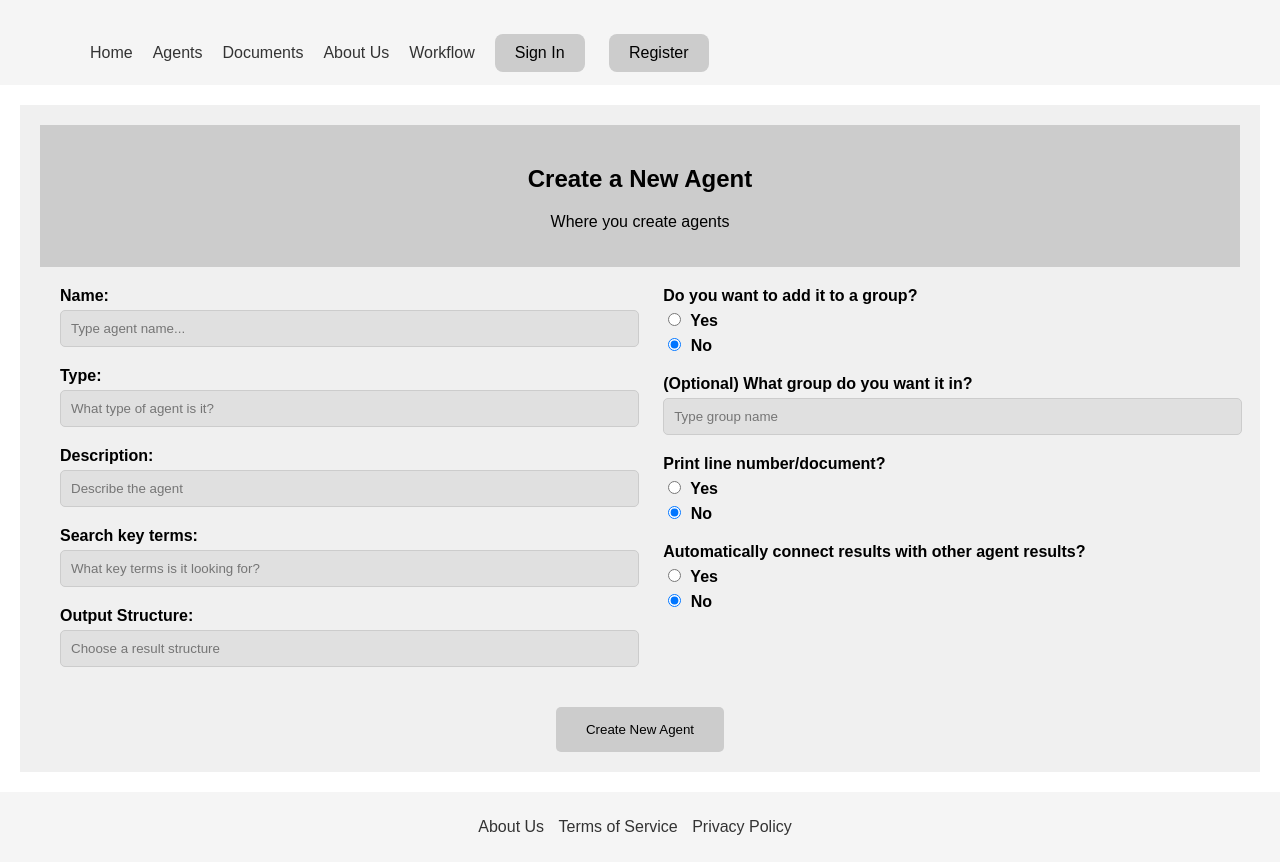
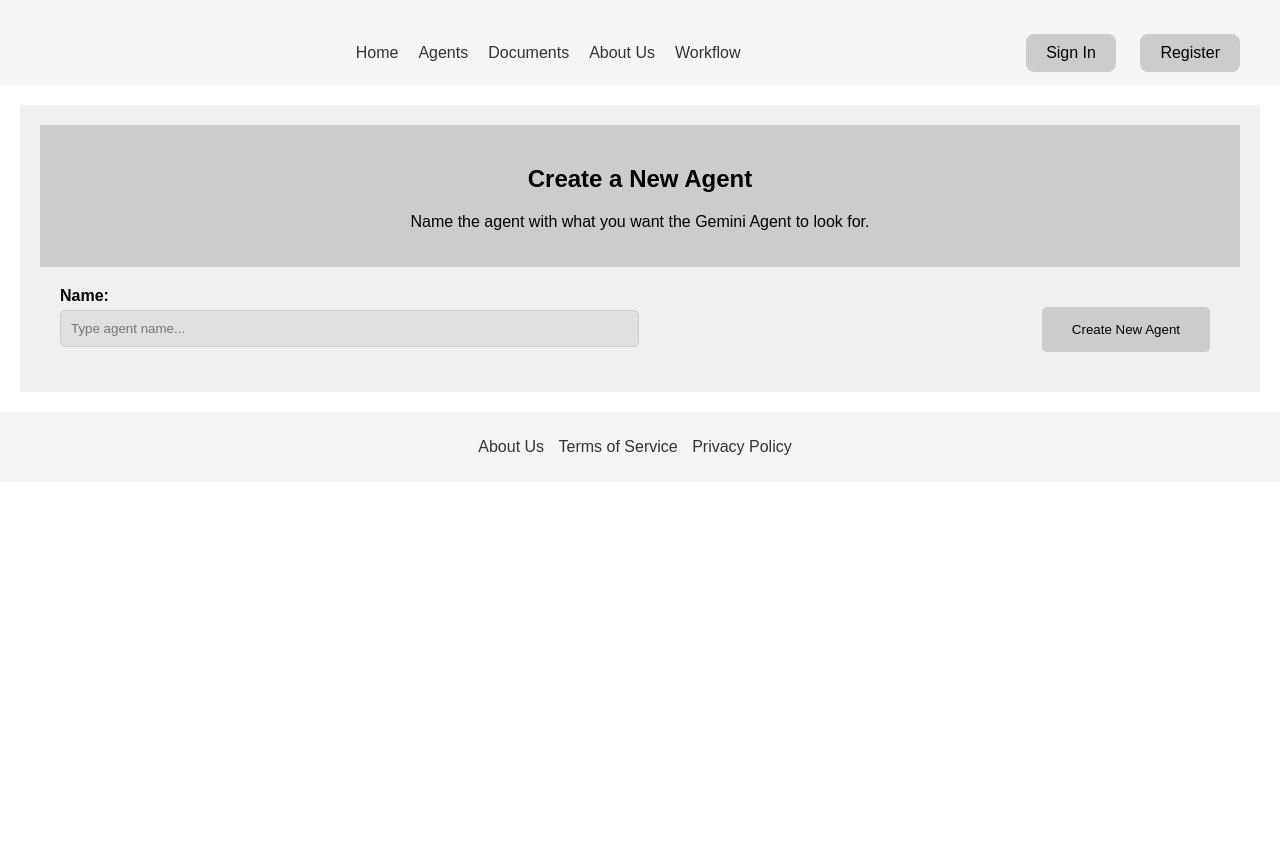
Before and after one commit to mmetwaly-purdue/CNIT581_Web_Development, a Django app: page /create/ in a window 1280 px wide. After the commit the page ends 455 px from the top, so only its background shows below. Run offline with Django 5.2, Linux system fonts and the light colour scheme.

Commit message:
extra stuff

```diff
--- a/multi_agent_project/agents/views.py
+++ b/multi_agent_project/agents/views.py
@@ -52,13 +52,10 @@ def documents_page(request):
 
     return render(request, 'documents.html', {'documents': documents, 'search_query': search_query})
 
-@login_required
 def workflow_page(request):
-    # Simulate logged-in state and pass workflow data
-    logged_in = True  # Replace with actual authentication check
     return render(request, 'user_workflow_page.html', {
-        "logged_in": logged_in,
-        "documents": workflow_data,  # Pass the workflow data to the template
+        "logged_in": request.user.is_authenticated,  # Pass authentication status for frontend display
+        "documents": workflow_data,  # Pass workflow data regardless of login status
     })
 
 def agents_page(request):
@@ -93,33 +90,41 @@ def create_agent(request):
 
         # Extract data and validate
         agent_name = data.get('name')
-        agent_type = data.get('type')
-        agent_description = data.get('description')
+        if not agent_name:
+            return JsonResponse({"message": "Agent name is required."}, status=400)
 
-        if not agent_name or not agent_type or not agent_description:
-            return JsonResponse({"message": "Missing required fields"}, status=400)
+        # Calculate the next ID starting from 5
+        global agent_list
+        next_id = max([agent['id'] for agent in agent_list], default=4) + 1
 
-        # Assuming agent_list is globally available or implement logic to save agent
-        agent_list.append({
+        # Add the new agent to the list
+        new_agent = {
+            "id": next_id,
             "name": agent_name,
-            "type": agent_type,
-            "description": agent_description
-        })
+            "type": "Gemini Based Agent",
+            "description": "Default description",
+        }
+        agent_list.append(new_agent)
 
-        return JsonResponse({"message": "Agent created successfully"}, status=201)
+        return JsonResponse({"message": "Agent created successfully", "agent": new_agent}, status=201)
 
 @csrf_exempt
 def delete_agent(request):
     if request.method == 'POST':
         try:
             data = json.loads(request.body)
-            agent_id = data.get('agent_id')
+            agent_name = data.get('name')
+            if not agent_name:
+                return JsonResponse({"message": "Agent name is required."}, status=400)
 
-            # Find and delete agent by ID
             global agent_list
-            agent_list = [agent for agent in agent_list if agent['id'] != agent_id]
+            initial_count = len(agent_list)
+            agent_list = [agent for agent in agent_list if agent['name'].lower() != agent_name.lower()]
 
-            return JsonResponse({"message": "Agent deleted successfully."}, status=200)
+            if len(agent_list) < initial_count:
+                return JsonResponse({"message": f"Agent '{agent_name}' deleted successfully."}, status=200)
+            else:
+                return JsonResponse({"message": f"Agent '{agent_name}' not found."}, status=404)
         except Exception as e:
             return JsonResponse({"message": f"Error deleting agent: {str(e)}"}, status=500)
     return JsonResponse({"message": "Invalid request method."}, status=405)
--- a/multi_agent_project/static/main.js
+++ b/multi_agent_project/static/main.js
@@ -225,7 +225,7 @@ $(document).ready(function () {
         selection.removeAllRanges();
     })
 
-    // Handle deletion
+    // Handle deletion in agents page
     $('#delete-agent-mode').on('click', function () {
         const agentName = prompt("Enter the name of the agent to delete:");
         if (!agentName) {
@@ -233,34 +233,25 @@ $(document).ready(function () {
             return;
         }
 
-        // Find the agent to delete
-        const agentToDelete = Array.from(document.querySelectorAll('.agent h3'))
-            .find(h3 => h3.textContent.toLowerCase() === agentName.toLowerCase());
-
-        if (!agentToDelete) {
-            alert("Agent not found.");
-            return;
-        }
-
-        const agentId = agentToDelete.closest('.agent').querySelector('.view-details').dataset.agentId;
-
-        // Send request to delete agent
+        // Send request to delete agent by name
         $.ajax({
             url: '/delete_agent/',
             method: 'POST',
             headers: { 'X-CSRFToken': getCSRFTokenFromCookie() },
             contentType: 'application/json',
-            data: JSON.stringify({ agent_id: parseInt(agentId) }),
+            data: JSON.stringify({ name: agentName }),
             success: function (response) {
                 alert(response.message);
                 window.location.reload(); // Reload page after deletion
             },
-            error: function () {
-                alert('Failed to delete agent.');
+            error: function (error) {
+                console.error('Error:', error);
+                alert('Failed to delete agent: ' + error.responseText);
             }
         });
     });
 
+    //delete agent in workflow page
     $('#delete-agent-button').on('click', function () {
         const selectedAgent = $('#delete-agent-dropdown').val();
 
@@ -512,14 +503,6 @@ $(document).ready(function () {
     $('#createAgentButton').on('click', function () {
         // Collect form data
         const agentName = $('#agent-name').val().trim();
-        const agentType = $('#agent-type').val().trim();
-        const agentDescription = $('#agent-description').val().trim();
-        const searchKeyTerms = $('#search-key-terms').val().trim();
-        const outputStructure = $('#output-structure').val().trim();
-        const addToGroup = $('input[name="add-to-group"]:checked').val() === 'yes';
-        const groupName = addToGroup ? $('#group-name').val().trim() : '';
-        const printLine = $('input[name="print-line"]:checked').val() === 'yes';
-        const autoConnect = $('input[name="auto-connect"]:checked').val() === 'yes';
 
         // Check if agent name is provided
         if (agentName === '') {
@@ -529,27 +512,21 @@ $(document).ready(function () {
 
         // Create an object to store the agent data
         const newAgent = {
-            name: agentName,
-            type: agentType,
-            description: agentDescription,
-            key_terms: searchKeyTerms,
-            output_structure: outputStructure,
-            group: addToGroup ? groupName : null,
-            print_line: printLine,
-            auto_connect: autoConnect
+            name: agentName
         };
 
         // Send the data to the server via POST request
         $.ajax({
             url: '/create_agent/',
             method: 'POST',
+            headers: { 'X-CSRFToken': getCSRFTokenFromCookie() },
             contentType: 'application/json',
             data: JSON.stringify(newAgent),
             success: function (response) {
                 alert('Agent created successfully!');
 
                 // Refresh the page or redirect to the agents page to see the new agent
-                window.location.href = "/agents";
+                window.location.href = "/agents/";
             },
             error: function (error) {
                 alert('Failed to create the agent. Please try again.');
--- a/multi_agent_project/templates/create.html
+++ b/multi_agent_project/templates/create.html
@@ -13,7 +13,6 @@
 <body>
     <header id="navigation_bar"></header>
     <nav class="navbar">
-        <div class="logo-search-container">
         <div class="logo-search-container">
             <!-- Logo (User Icon) -->
             <div class="user-logo-container">
@@ -77,51 +76,13 @@
         <section class="create-agent">
             <div class="create-agent-header">
                 <h2>Create a New Agent</h2>
-                <p>Where you create agents</p>
+                <p>Name the agent with what you want the Gemini Agent to look for.</p>
             </div>
             <div class="create-agent-container">
                 <div class="create-agent-form">
                     <div class="form-group">
                         <label for="agent-name">Name:</label>
                         <input type="text" id="agent-name" placeholder="Type agent name...">
-                    </div>
-                    <div class="form-group">
-                        <label for="agent-type">Type:</label>
-                        <input type="text" id="agent-type" placeholder="What type of agent is it?">
-                    </div>
-                    <div class="form-group">
-                        <label for="agent-description">Description:</label>
-                        <input type="text" id="agent-description" placeholder="Describe the agent">
-                    </div>
-                    <div class="form-group">
-                        <label for="search-key-terms">Search key terms:</label>
-                        <input type="text" id="search-key-terms" placeholder="What key terms is it looking for?">
-                    </div>
-                    <div class="form-group">
-                        <label for="output-structure">Output Structure:</label>
-                        <input type="text" id="output-structure" placeholder="Choose a result structure">
-                    </div>
-                </div>
-                <div class="create-agent-options">
-                    <div class="form-group">
-                        <p>Do you want to add it to a group?</p>
-                        <label><input type="radio" name="add-to-group" value="yes"> Yes</label>
-                        <label><input type="radio" name="add-to-group" value="no" checked> No</label>
-                    </div>
-                    <div class="form-group">
-                        <label for="group-name">(Optional) What group do you want it in?</label>
-                        <input type="text" id="group-name" placeholder="Type group name" disabled>
-                    </div>
-                    <div class="form-group">
-                        <p>Print line number/document?</p>
-                        <label><input type="radio" name="print-line" value="yes"> Yes</label>
-                        <label><input type="radio" name="print-line" value="no" checked> No</label>
-                    </div>
-                    <div class="form-group">
-                        <p>Automatically connect results with other agent results?</p>
-                        <label><input type="radio" name="auto-connect" value="yes"> Yes</label>
-                        <label><input type="radio" name="auto-connect" value="no" checked> No</label>
-                    </div>
                     </div>
                 </div>
             <div class="create-agent-button">
```
Also changed, not shown: multi_agent_project/README.md, multi_agent_project/db.sqlite3. Lines whose indentation alone changed are shown as unchanged.
